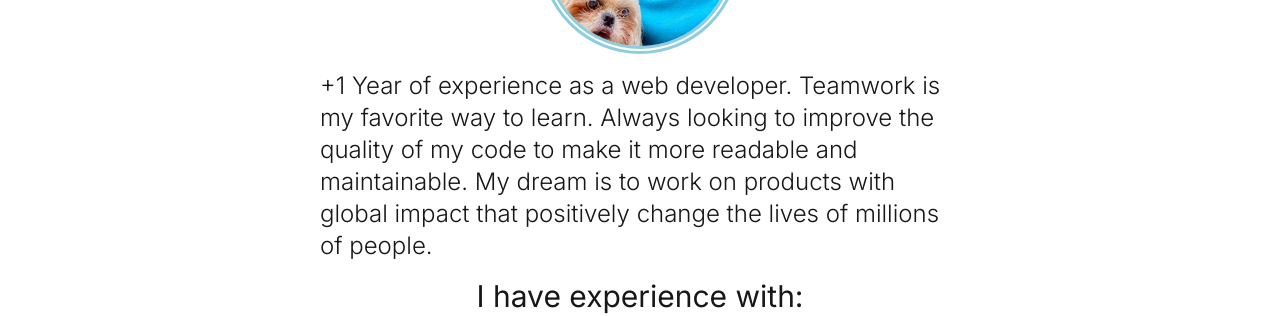
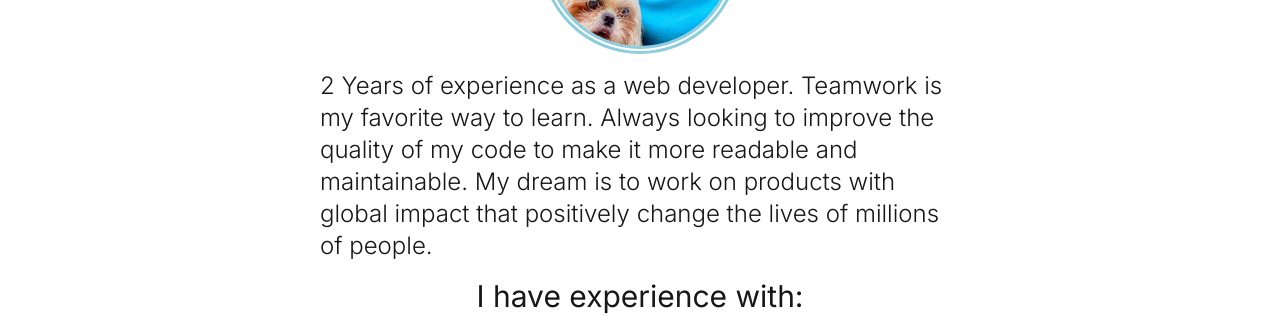
Before and after one commit to LEstebanR/lesteban, a Next.js app: page / in a window 1280 px wide. Shown: the part 394-710 px from the top of the page. Built offline with nearby package versions, Linux system fonts and the light colour scheme; a web font is replaced by a local one.

Commit message:
Develop (#112)
* add speed insights

* update experience (#111)

Co-authored-by: Luis Esteban Ramirez <lesteban@Luiss-Mac-mini.local>

---------

Co-authored-by: Luis Esteban Ramirez <lesteban@Luiss-Mac-mini.local>

```diff
--- a/src/components/about.tsx
+++ b/src/components/about.tsx
@@ -50,7 +50,7 @@ const About: FC = () => {
         className="rounded-full border-8 border-double  border-primary"
       />
       <Body>
-        +1 Year of experience as a web developer. Teamwork is my favorite way to
+        2 Years of experience as a web developer. Teamwork is my favorite way to
         learn. Always looking to improve the quality of my code to make it more
         readable and maintainable. My dream is to work on products with global
         impact that positively change the lives of millions of people.
```
